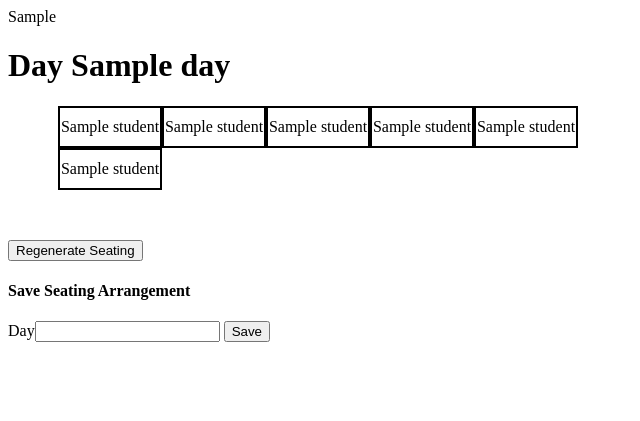
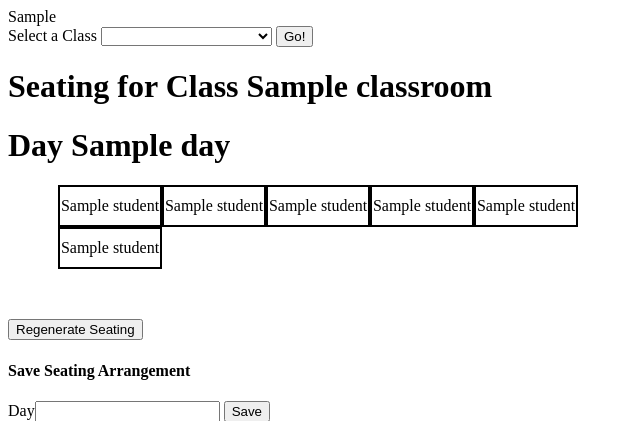
Before and after one commit to jessiedouglas/seatpicker, a Python web app: template templates/seating.html in a window 1280 px wide. Shown: the top 421 px of the page, without its empty margins (0-640 px from the left). Run offline with Jinja, Linux system fonts and the light colour scheme; the template is opened without the code that fills it: most values are stand-ins (such as "Sample title", 1, 10 or a date in 2020).

Commit message:
Add classrooms to seating.

```diff
--- a/models/classroom.py
+++ b/models/classroom.py
@@ -2,4 +2,3 @@ from google.appengine.ext import ndb
 
 class Classroom(ndb.Model):
     name = ndb.StringProperty()
-    seating_arrangements = ndb.KeyProperty(kind="SeatingArrangement", repeated=True)
--- a/models/seating_arrangement.py
+++ b/models/seating_arrangement.py
@@ -3,3 +3,4 @@ from google.appengine.ext import ndb
 class SeatingArrangement(ndb.Model):
     day = ndb.IntegerProperty()
     students = ndb.KeyProperty(kind="Student", repeated=True)
+    classroom = ndb.KeyProperty(kind="Classroom")
--- a/templates/seating.html
+++ b/templates/seating.html
@@ -11,6 +11,25 @@
 		{{msg}}
 	</div>
 	{% endif %}
+
+	{% if classrooms|length > 0 %}
+		<form method="get" action="/seating">
+			<label>Select a Class
+				<select name="classroom">
+					<option value=""></option>
+					{% for classroom_select in classrooms %}
+						<option value="{{ classroom_select.key.urlsafe() }}">
+							{{ classroom_select.name }}
+						</option>
+					{% endfor %}
+				</select>
+			</label>
+			<button>Go!</button>
+	  </form>
+	{% endif %}
+
+	{% if classroom %}
+		<h1>Seating for Class {{ classroom.name }}</h1>
 
 		{% if not day == None %}
 			<h1 id="day">
@@ -32,15 +51,19 @@
 		</div>
 		{% endfor %}
 
-	<form method="get" action="">
+		<form method="get" action="/seating">
+			<input type="hidden" name="classroom" value="{{classroom.key.urlsafe()}}">
 			<input type="submit" value="Regenerate Seating">
 		</form>
-	<form method="post" action="">
+		<form method="post" action="/seating">
+			<input type="hidden" name="classroom_id"
+						 value="{{ classroom.key.urlsafe() }}">
 			<input type="hidden" name="keystring">
 			<h4>Save Seating Arrangement</h4>
 			<label>Day<input name="day" type="text"></label>
 			<input type="submit" value="Save" id="save">
 		</form>
+	{% endif %}
 	<script src='/resources/scripts/dragula.min.js'></script>
 	<script src='/resources/scripts/seating.js'></script>
 	<script>
```
Also changed, not shown: handlers/seating.py (+30 -8 lines), 4 other files. Lines whose indentation alone changed are shown as unchanged.
